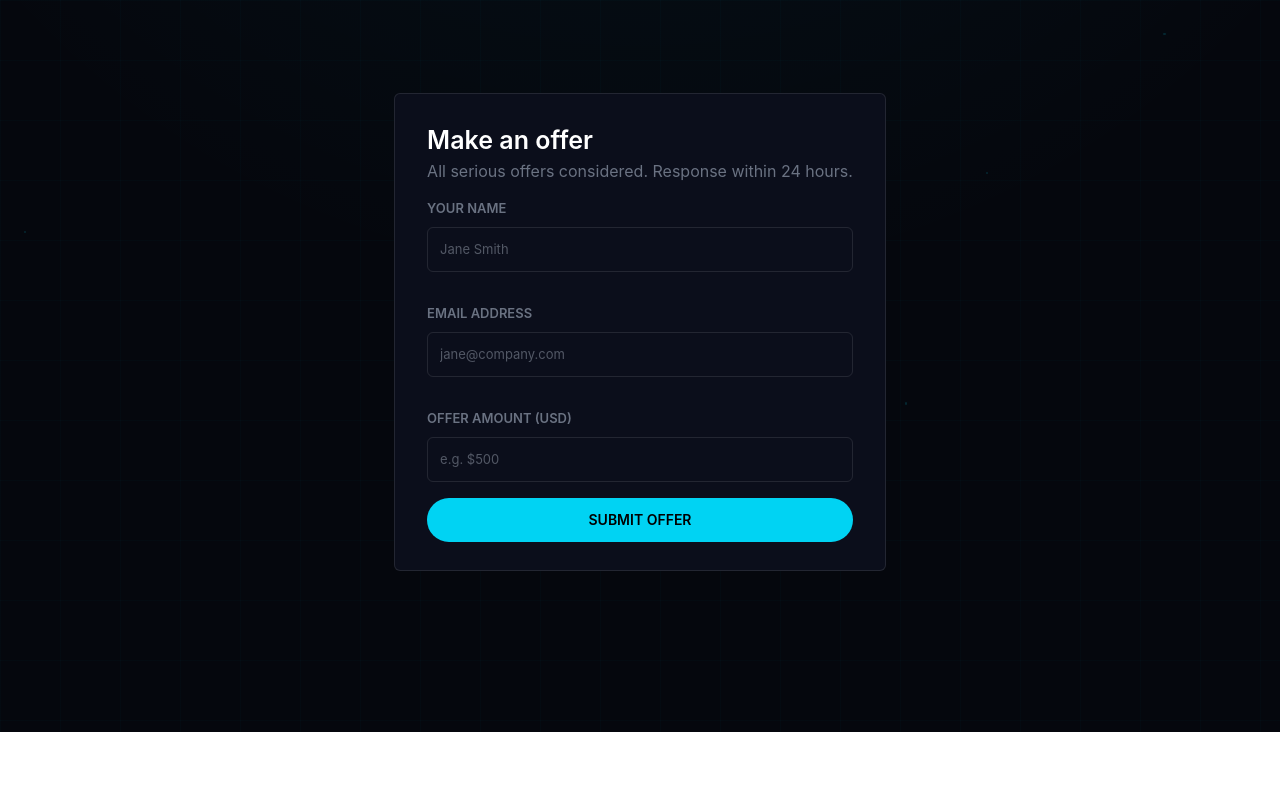
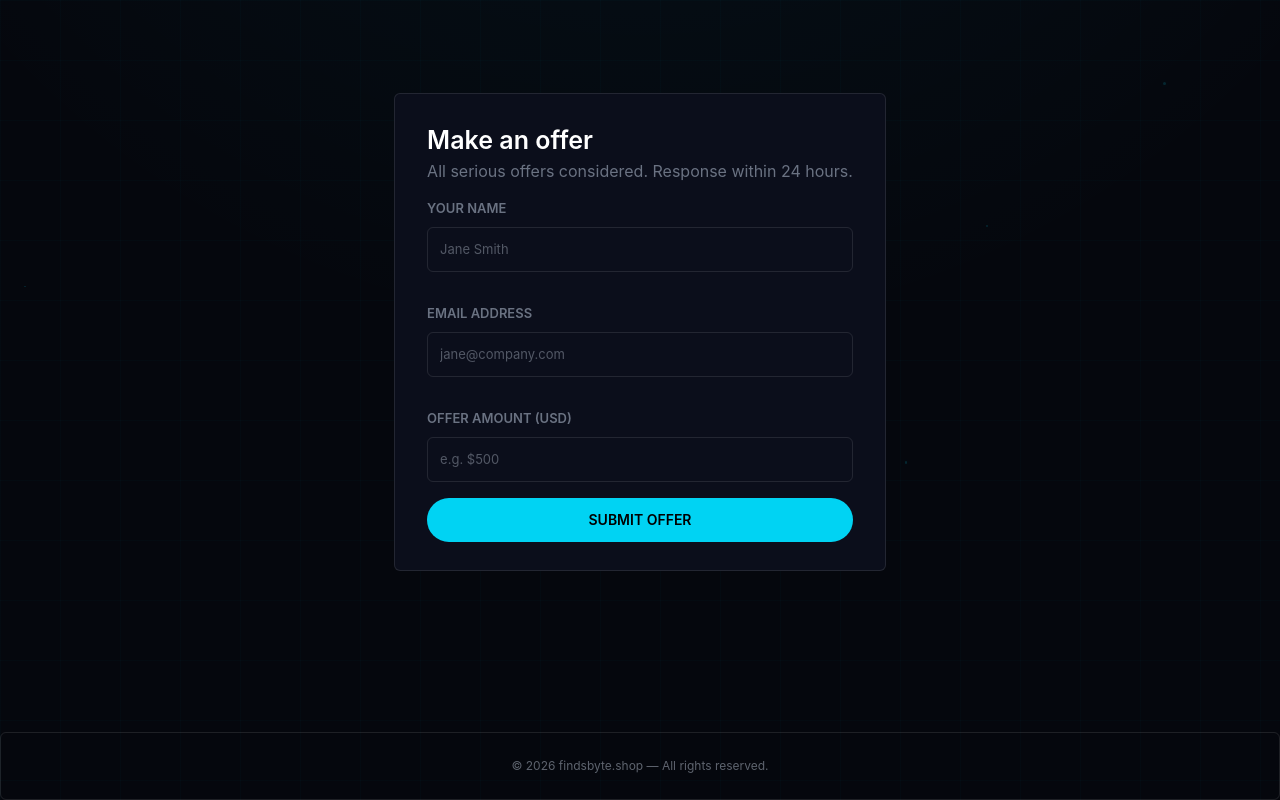
Before and after one commit to Moradanica/findsbyte, a React (Vite) app: page / in a window 1280 px wide. Shown: the part 1860-2660 px from the top of the page. Before the commit the page ends 2592 px from the top, so only its background shows below. Built offline with nearby package versions, Linux system fonts and the light colour scheme.

Commit message:
updating

```diff
--- a/src/App.jsx
+++ b/src/App.jsx
@@ -1,5 +1,6 @@
 import FlickeringDots from "../FlickeringDots"
 import Features from "./Features"
+import Footer from "./Footer"
 import Hero from "./Hero"
 import Home from "./Home"
 import OfferForm from "./OfferForm"
@@ -20,7 +21,7 @@ function App() {
         <Hero offerRef={offerRef} />
         <Features />
         <OfferForm offerRef={offerRef} />
-
+        <Footer />
     </div>)
 }
 
--- /dev/null
+++ b/src/Footer.jsx
@@ -0,0 +1,9 @@
+export default function Footer(){
+    return (
+        <div className="w-full">
+            <h4 className="flex justify-center py-6 text-[12px] rounded-md border text-gray-400/60 border-white/10">
+                © 2026 findsbyte.shop — All rights reserved.
+            </h4>
+        </div>
+    );
+}
```
